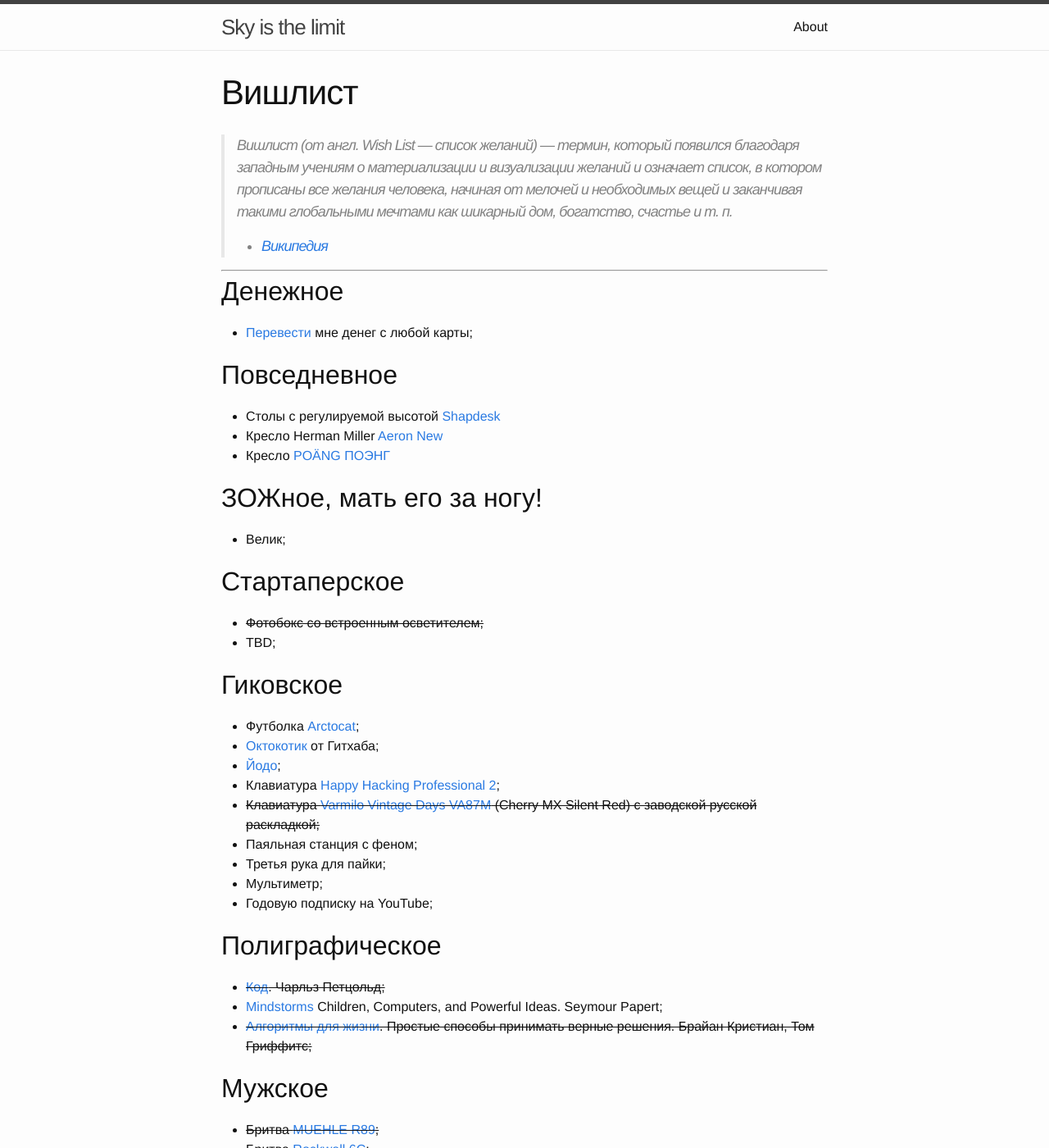
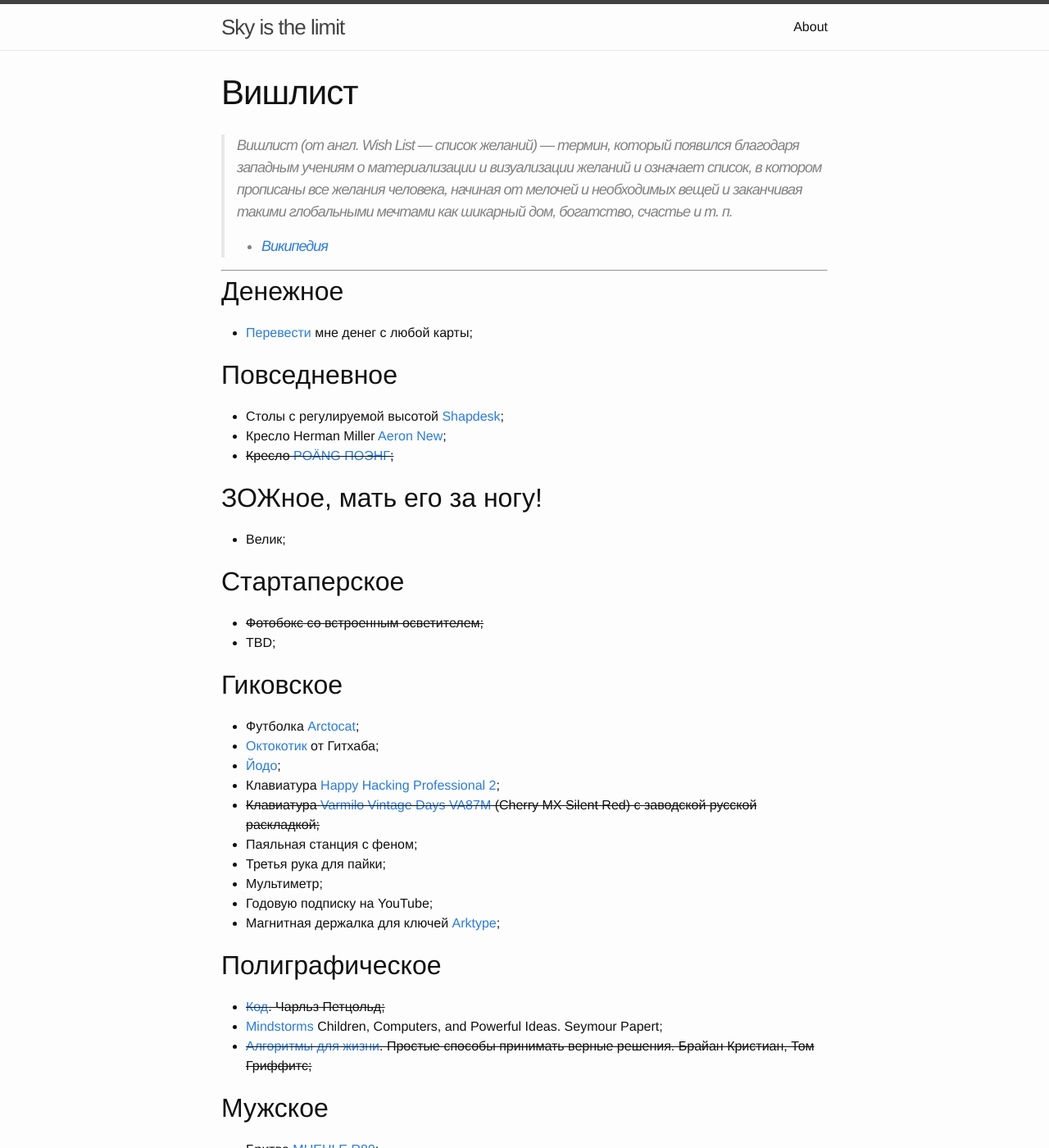
Before and after one commit to shuhrat/shuhrat.github.io, a Jekyll site: the page built from wishlist/index.md, in a window 1280 px wide and 1400 px high. Shown: the whole window at 82% size. Built offline with Jekyll 4.4.1, drawn with Linux system fonts in a browser that asks for light colours.

Commit message:
update wishlist
* got reading chair from Ikea
* added Arktype keychain, it's pretty cool

```diff
--- a/wishlist/index.md
+++ b/wishlist/index.md
@@ -18,9 +18,9 @@
 
 
 ## Повседневное
-- Столы с регулируемой высотой [Shapdesk](https://shapdesk.com/)
-- Кресло Herman Miller [Aeron New](https://cishop.ru/catalog/aeron/)
-- Кресло [POÄNG ПОЭНГ](https://www.ikea.com/ru/ru/p/poaeng-poeng-kreslo-cherno-korichnevyy-shiftebu-temno-siniy-s59302802/)
+- Столы с регулируемой высотой [Shapdesk](https://shapdesk.com/);
+- Кресло Herman Miller [Aeron New](https://cishop.ru/catalog/aeron/);
+- ~~Кресло [POÄNG ПОЭНГ](https://www.ikea.com/ru/ru/p/poaeng-poeng-kreslo-cherno-korichnevyy-shiftebu-temno-siniy-s59302802/);~~
 
 
 ## ЗОЖное, мать его за ногу!
@@ -42,6 +42,7 @@
 - Третья рука для пайки;
 - Мультиметр;
 - Годовую подписку на YouTube;
+- Магнитная держалка для ключей [Arktype];
 
 
 ## Полиграфическое
@@ -115,3 +116,4 @@
 [pre-shave-proraso]: https://опаснаябритва.рф/product/pre-shave-krem-proraso-2
 [after-shave-proraso]: https://опаснаябритва.рф/product/balzam-posle-britya-proraso-2
 [soap-proraso]: https://опаснаябритва.рф/product/mylo-dlya-britya-proraso-3
+[Arktype]: https://www.arktypedesign.com/collections/all/products/rmk-keychain-and-badgeholder-black
```
